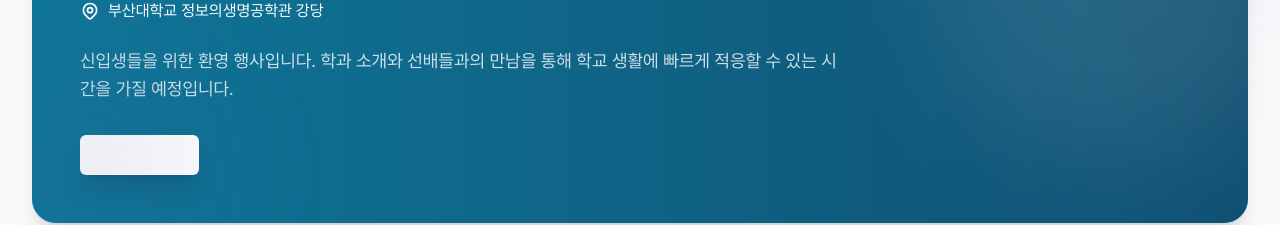
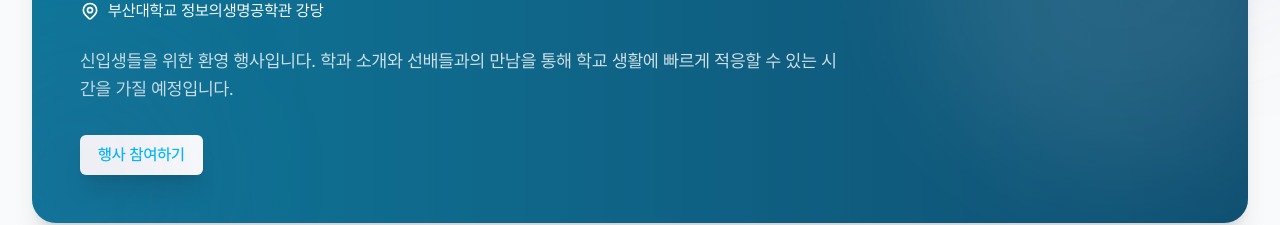
Before and after one commit to zune2222/PNU-IBE, a Next.js app: page / in a window 1280 px wide. Shown: the part 2333-2558 px from the top of the page. Built offline with nearby package versions, Linux system fonts and the light colour scheme.

Commit message:
이벤트 섹션의 버튼 스타일을 수정하여 기본 버튼에서 아웃라인 버튼으로 변경하고, 호버 효과 및 테두리 스타일을 추가했습니다.

```diff
--- a/src/widgets/EventsSection/index.tsx
+++ b/src/widgets/EventsSection/index.tsx
@@ -173,8 +173,8 @@ export function EventsSection() {
 
                 <div className="mt-auto">
                   <Button
-                    variant="primary"
-                    className="bg-white text-primary hover:bg-white/90 shadow-xl"
+                    variant="outline"
+                    className="bg-white text-primary hover:bg-white/90 hover:text-secondary font-medium shadow-xl border-2 border-transparent hover:border-white transition-all duration-300"
                   >
                     행사 참여하기
                   </Button>
```
Also changed, not shown: public/logo.png (added).
